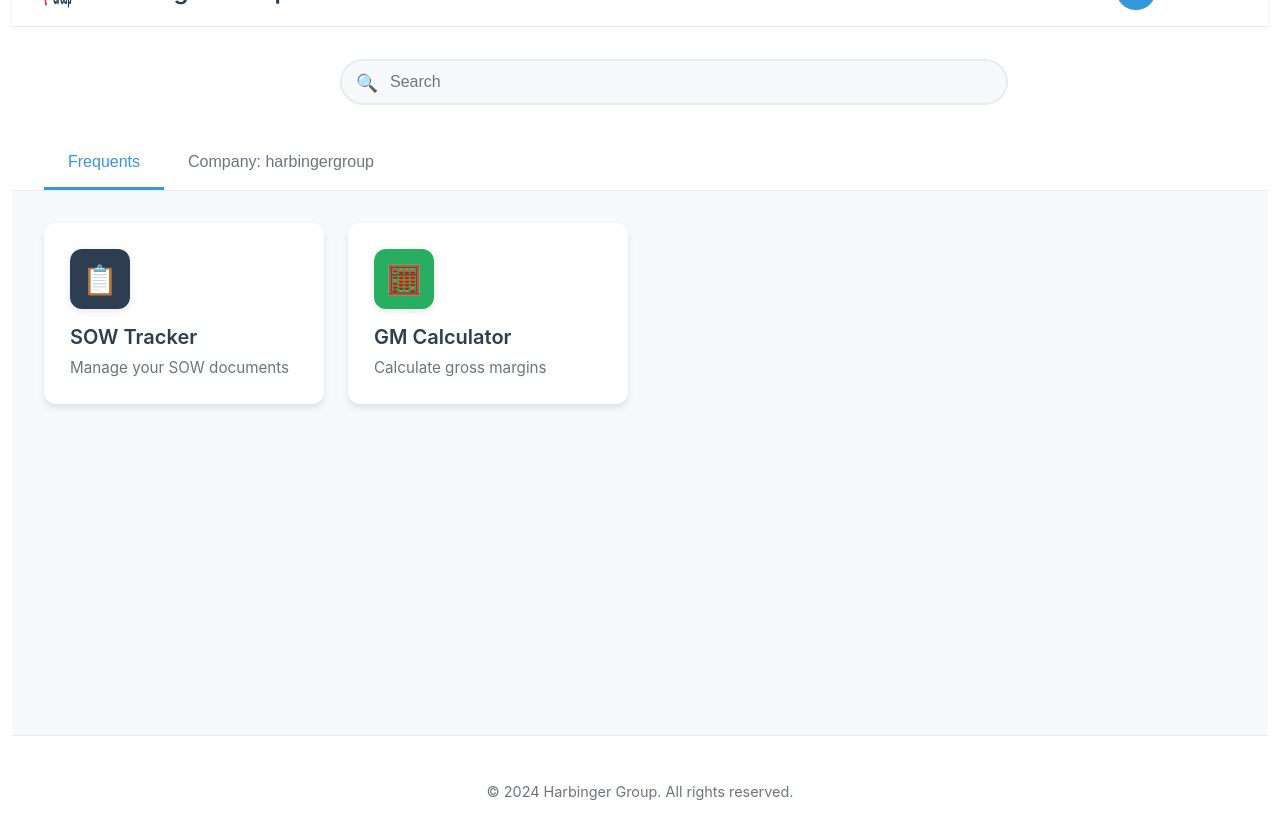
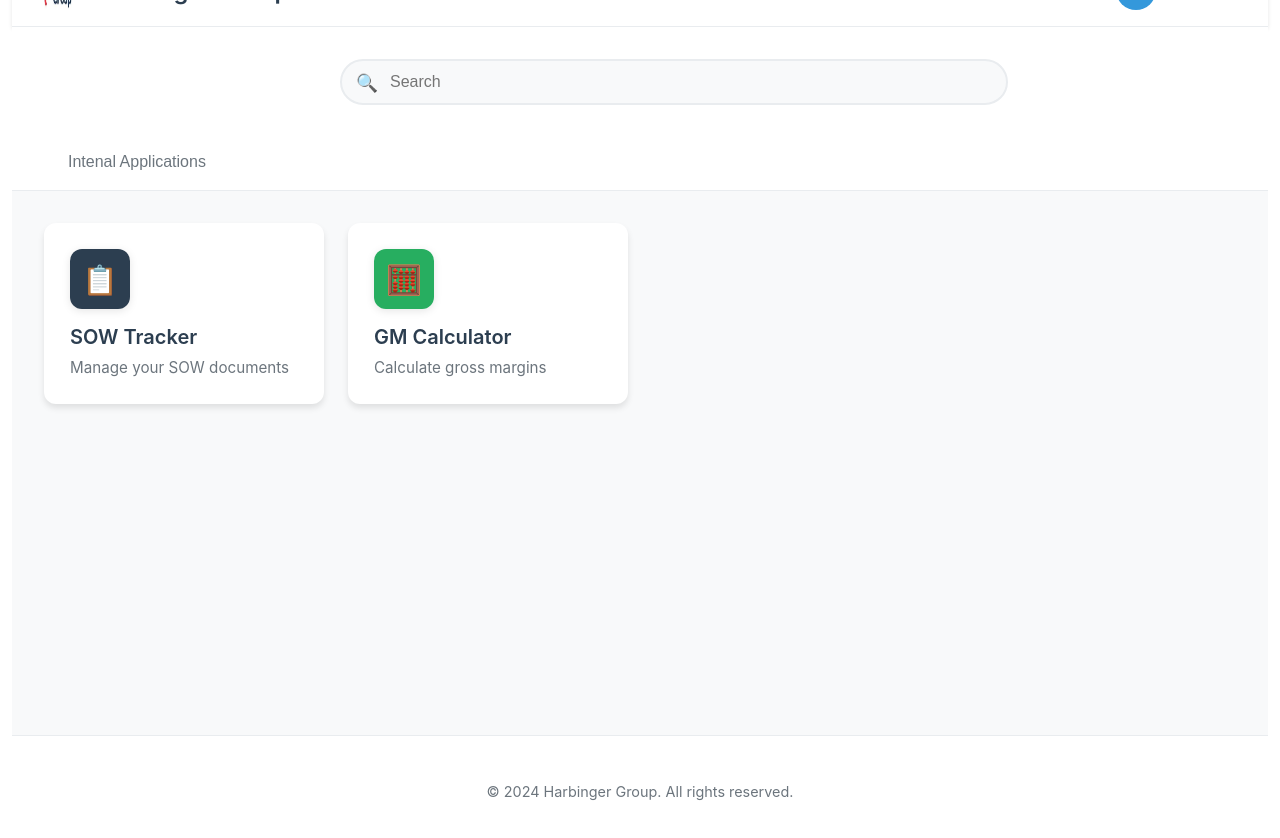
Before and after one commit to Swaroop1902/SOW, a Next.js app in the folder Frontend/: page / in a window 1280 px wide. Shown: the top 838 px of the page. Built offline with nearby package versions, Linux system fonts and the light colour scheme.

Commit message:
Portal Page

```diff
--- a/Frontend/components/Portal/Portal.jsx
+++ b/Frontend/components/Portal/Portal.jsx
@@ -73,16 +73,10 @@ const Portal = () => {
       {/* Navigation Tabs */}
       <div className={styles.tabContainer}>
         <button
-          className={`${styles.tab} ${activeTab === "frequents" ? styles.activeTab : ""}`}
-          onClick={() => setActiveTab("frequents")}
-        >
-          Frequents
-        </button>
-        <button
           className={`${styles.tab} ${activeTab === "company" ? styles.activeTab : ""}`}
           onClick={() => setActiveTab("company")}
         >
-          Company: harbingergroup
+          Intenal Applications
         </button>
       </div>
 
```
